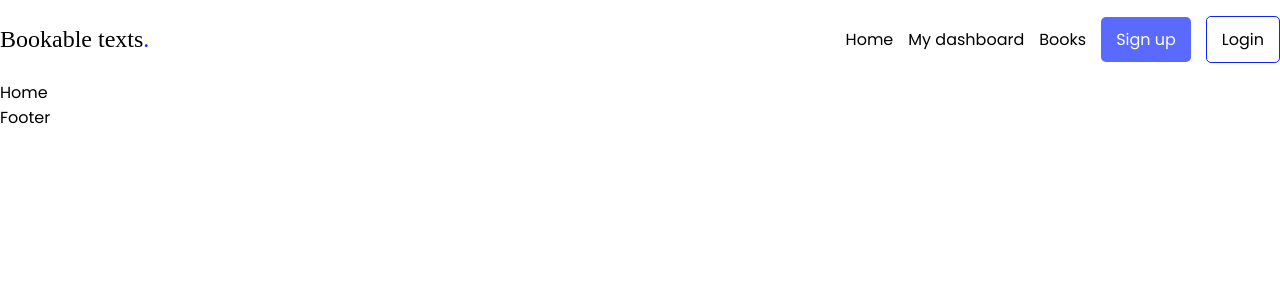
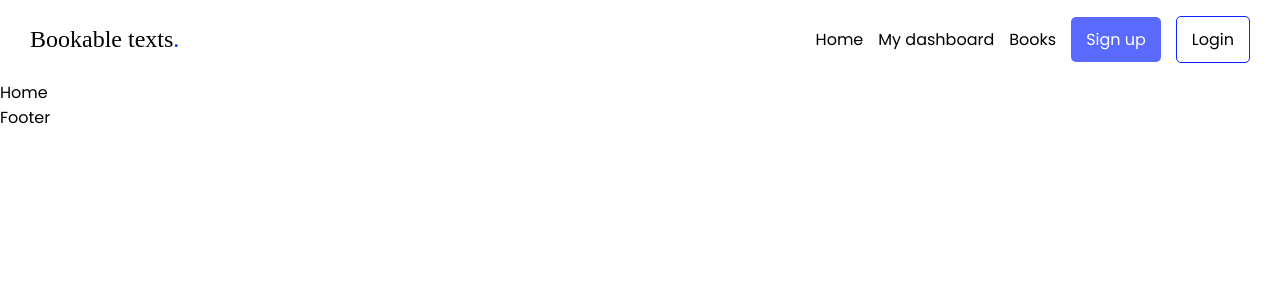
Before and after one commit to Bookable-texts/Bookable-texts, a React (Vite) app: page / in a window 1280 px wide. Shown: the top 300 px of the page. Built offline with nearby package versions, Linux system fonts and the light colour scheme; a web font is replaced by a local one.

Commit message:
Added padding to container and added Link tags to the nav links

```diff
--- a/src/components/Navigation.jsx
+++ b/src/components/Navigation.jsx
@@ -1,5 +1,6 @@
 import React from 'react'
 import '../styles/Navigation.css'
+import { Link } from 'react-router-dom'
 
 function Navigation() {
   return (
@@ -11,11 +12,11 @@ function Navigation() {
           </div>
           <div className="nav_links">
             <ul>
-              <li className="nav_link">Home</li>
-              <li className="nav_link">My dashboard</li>
-              <li className="nav_link">Books</li>
-              <li className="nav_link btn btn_primary">Sign up</li>
-              <li className="nav_link btn btn_secondary">Login</li>
+              <Link to={`/`}><li className="nav_link">Home</li></Link>
+              <Link to={`/dashboard`}><li className="nav_link">My dashboard</li></Link>
+              <Link to={`/books`}><li className="nav_link">Books</li></Link>
+              <Link to={`/signup`}><li className="nav_link btn btn_primary">Sign up</li></Link>
+              <Link to={`/login`}><li className="nav_link btn btn_secondary">Login</li></Link>
             </ul>
           </div>
         </div>
--- a/src/index.css
+++ b/src/index.css
@@ -12,6 +12,10 @@ body {
     padding: 0;
     font-family: "Poppins", sans-serif;
 }
+a {
+    text-decoration: none;
+    color: inherit;
+}
 .h1, .h2, .h3, .h4, .h5 {
     font-family: "Lato", sans-serif;
 }
@@ -19,6 +23,7 @@ body {
 .container {
     max-width: 1400px;
     margin: 0 auto;
+    padding: 0 30px;
 }
 
 /********* UI components *********/
```
Also changed, not shown: src/components/Navigation_large.jsx (added), src/components/Navigation_mobile.jsx (added).
